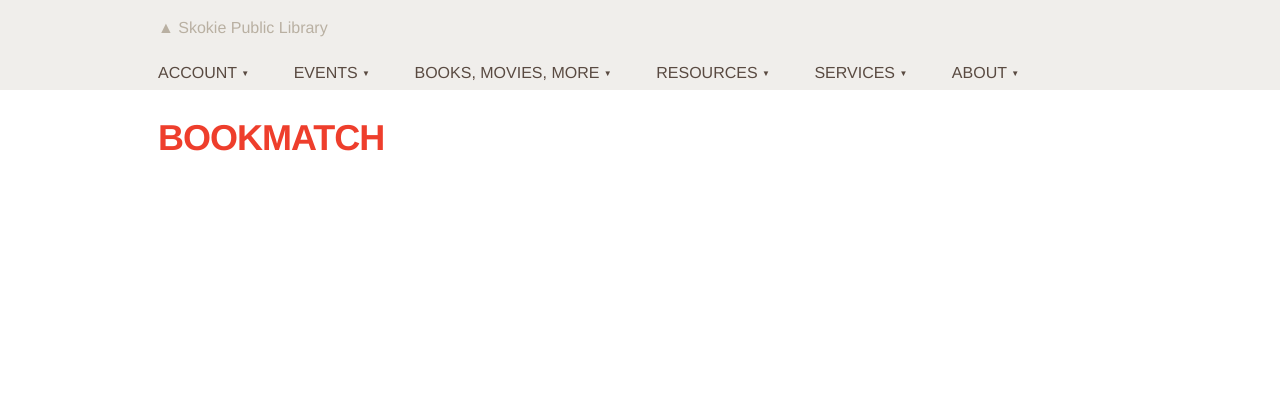
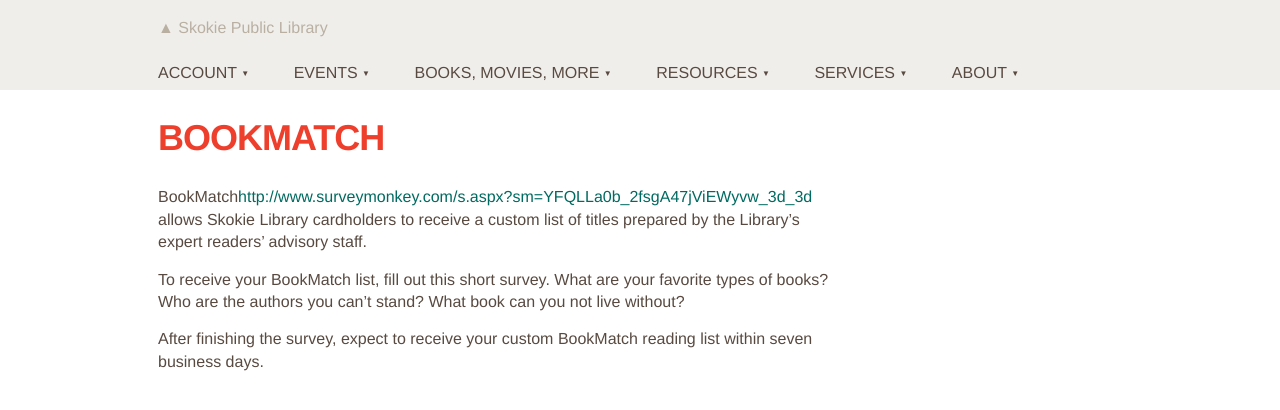
Before and after one commit to skokielibrary/spl-content, a Jekyll site: the page built from _content/lynnanne/books-movies-more--staff-recommendations--bookmatch.markdown, in a window 1280 px wide. Shown: the top 410 px of the page. Built offline with Jekyll 4.4.1, drawn with Linux system fonts in a browser that asks for light colours.

Commit message:
Updated books-movies-more--staff-recommendations--bookmatch.markdown

```diff
--- a/_content/lynnanne/books-movies-more--staff-recommendations--bookmatch.markdown
+++ b/_content/lynnanne/books-movies-more--staff-recommendations--bookmatch.markdown
@@ -1,4 +1,12 @@
 ---
 layout: page
 title: BookMatch
+published: true
 ---
+
+
+BookMatch[http://www.surveymonkey.com/s.aspx?sm=YFQLLa0b_2fsgA47jViEWyvw_3d_3d](http://www.surveymonkey.com/s.aspx?sm=YFQLLa0b_2fsgA47jViEWyvw_3d_3d) allows Skokie Library cardholders to receive a custom list of titles prepared by the Library's expert readers' advisory staff.
+
+To receive your BookMatch list, fill out this short survey. What are your favorite types of books? Who are the authors you can't stand? What book can you not live without?
+
+After finishing the survey, expect to receive your custom BookMatch reading list within seven business days.
```
